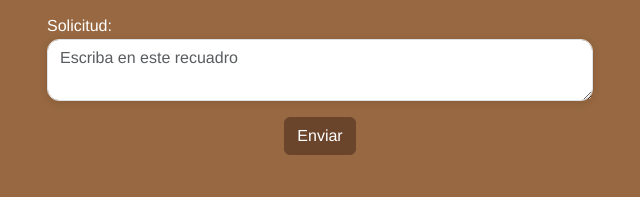
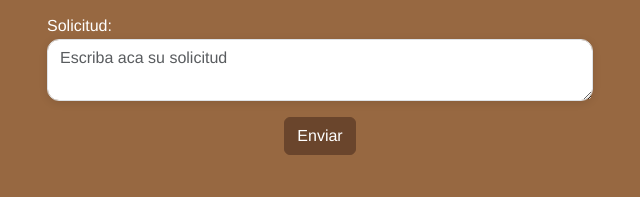
Before and after one commit to KevinEsc/def, a plain HTML site: page contacto.html in a window 1280 px wide. Shown: the part 394-591 px from the top of the page, 320-960 px from the left. Drawn offline with nearby package versions, Linux system fonts and the light colour scheme.

Commit message:
Update contacto.html

```diff
--- a/contacto.html
+++ b/contacto.html
@@ -65,7 +65,7 @@
                             </div>
                             <div>
                                 <label for="comentario">Solicitud: </label>
-                                <textarea class="form-control" name="solicitud" id="comentario" placeholder="Escriba en este recuadro" required></textarea>
+                                <textarea class="form-control" name="solicitud" id="comentario" placeholder="Escriba aca su solicitud" required></textarea>
                             </div>
                             <div class="text-center">
                                 <button type="submit" class="btn btn-primary">Enviar</button>
```
